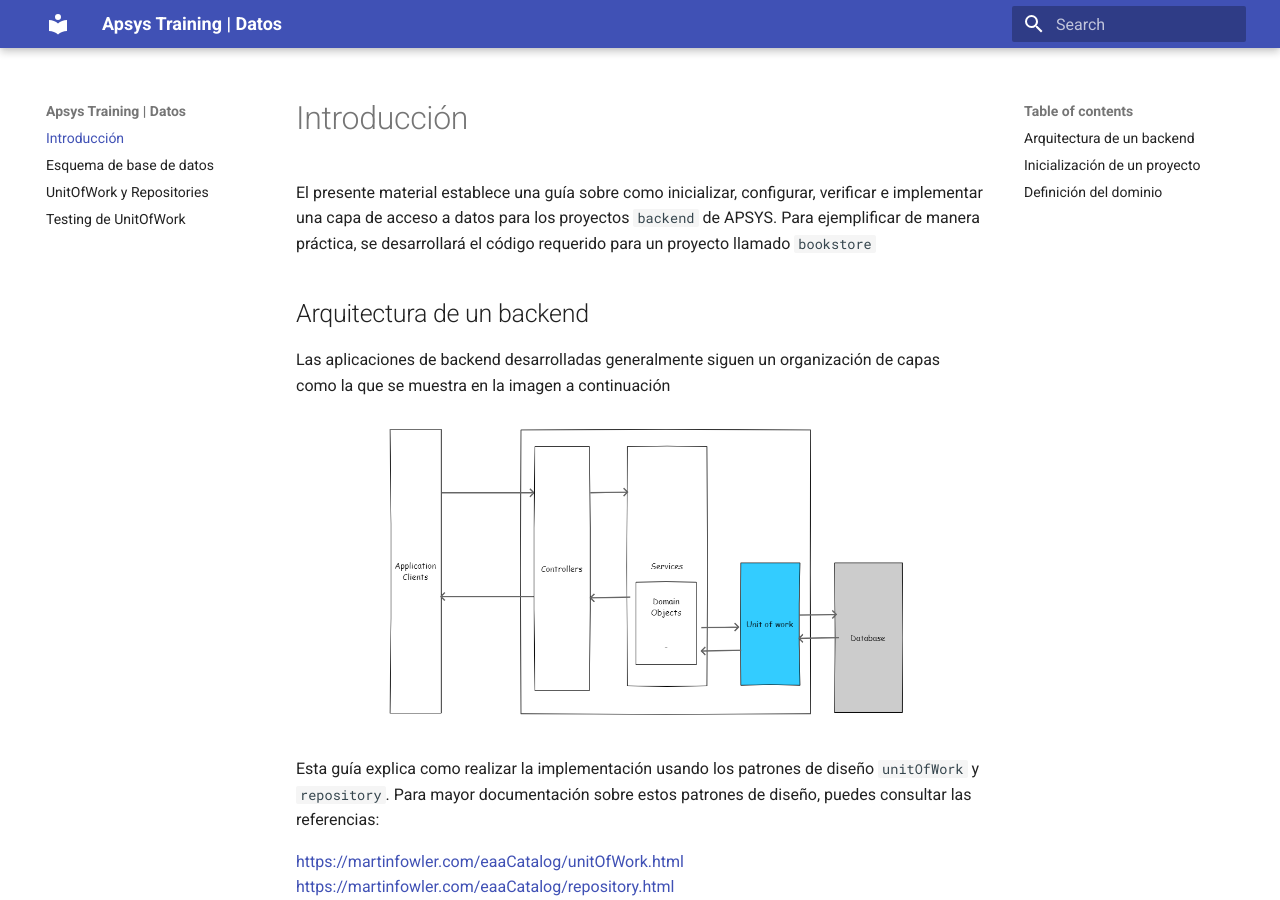
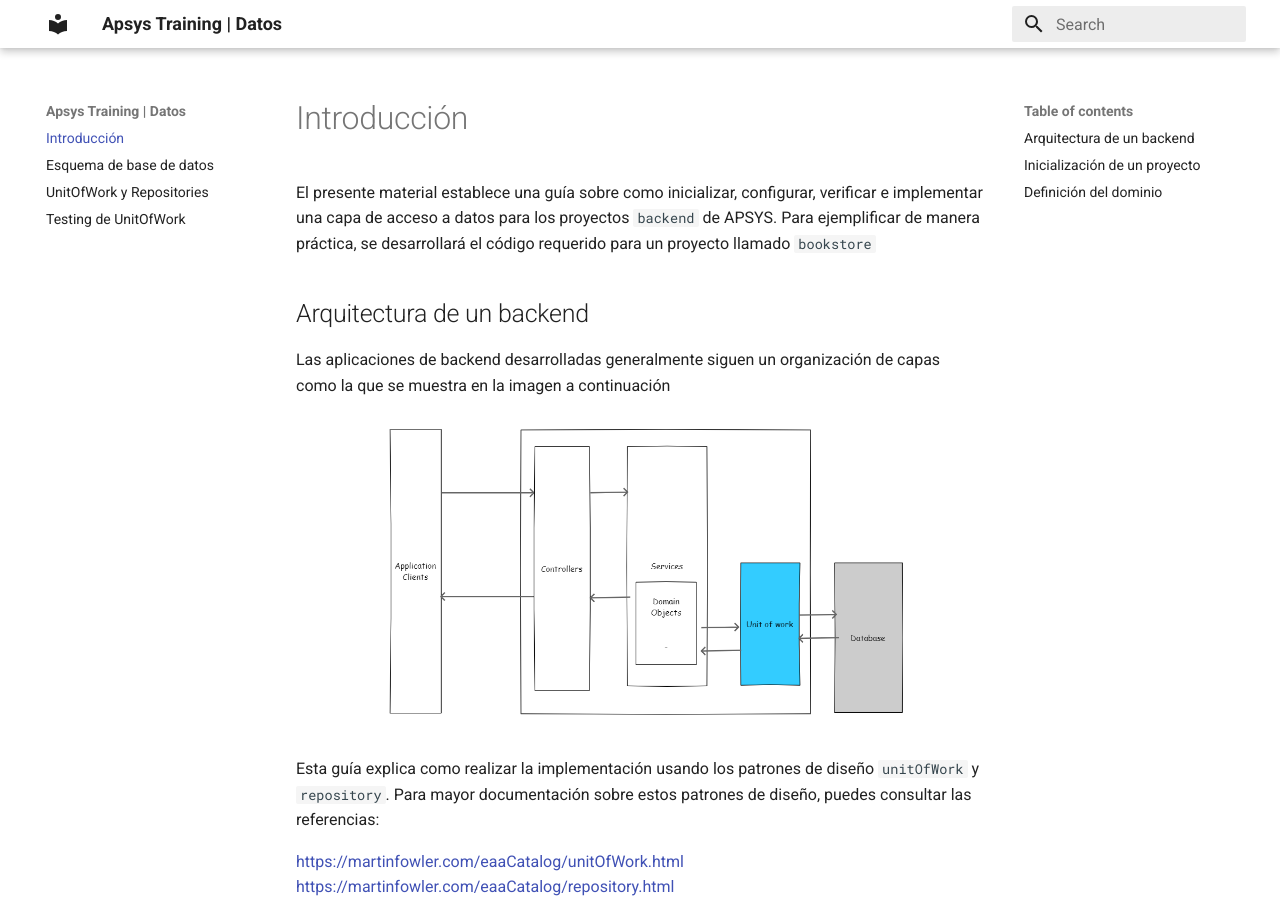
Before and after one commit to apsys-mx/apsys.training.data, an MkDocs documentation site: the page built from docs/index.md, in a window 1280 px wide and 900 px high. Built offline with MkDocs 1.6.1 and Material for MkDocs 9.7.7, drawn with Linux system fonts in a browser that asks for light colours.

Commit message:
Set mkdocs template

```diff
--- a/mkdocs.yml
+++ b/mkdocs.yml
@@ -1,6 +1,11 @@
 site_name: Apsys Training | Datos
 theme:
   name: material
+  features:
+    - navigation.top
+  palette:
+    primary: white
+    accent: red
 nav:
   - Introducción: 'index.md'
   - Esquema de base de datos: 'managing_database_schema.md'
```
